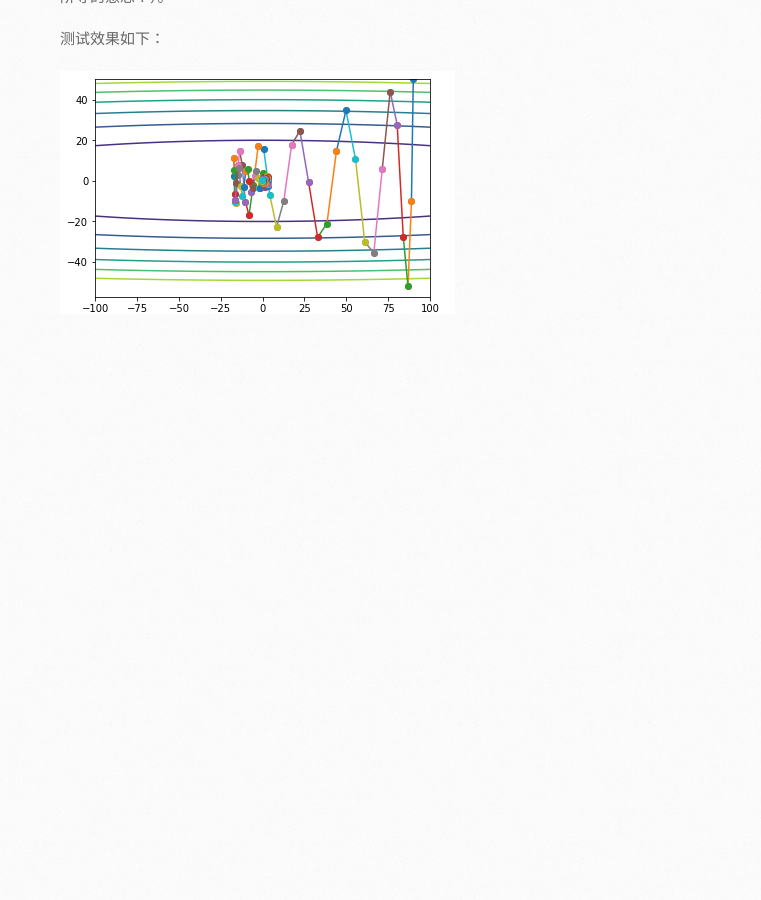
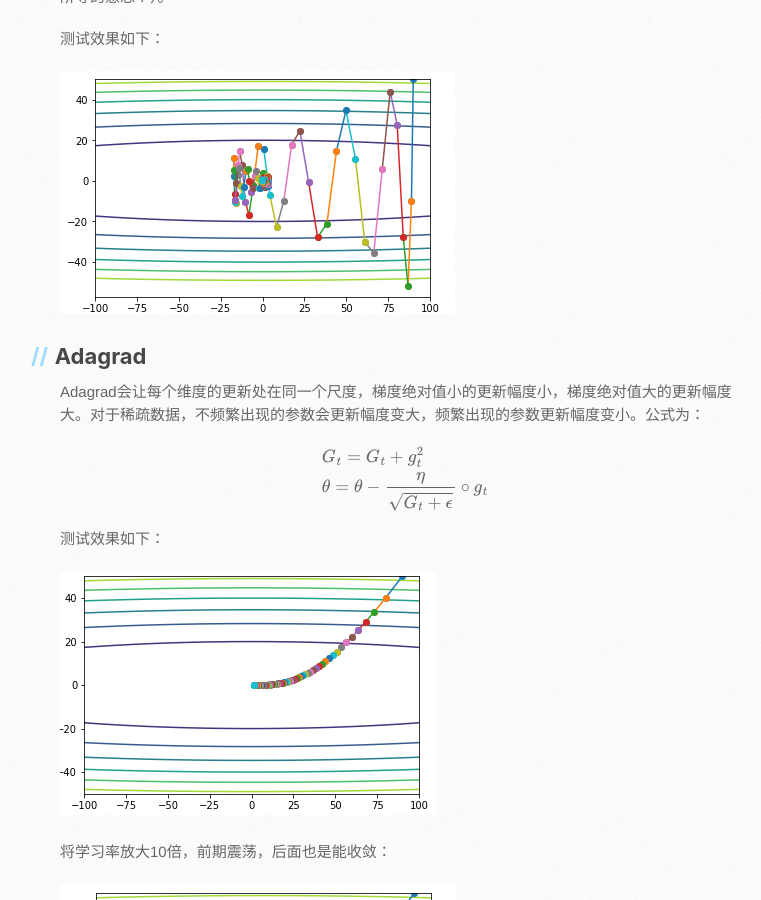
Before and after one commit to hahadsg/hahadsg.github.io, a Jekyll site: the page built from MachineLearning/deep_learning/gradient_descent.md, in a window 1280 px wide and 900 px high, scrolled down 2230 px. Shown: the whole window, without its empty margins (110-871 px from the left). Built offline with Jekyll 4.4.1, drawn with Linux system fonts in a browser that asks for light colours; our own code applies the rules of GitHub Pages for plain Markdown files; formulas are drawn with MathJax 3; the repository's description, which GitHub fills in, is left out; before the commit the page ends 2593 px from its top, so only the background shows below that.

Commit message:
update ML/DL/GD

```diff
--- a/MachineLearning/deep_learning/gradient_descent.md
+++ b/MachineLearning/deep_learning/gradient_descent.md
@@ -78,3 +78,22 @@ NAG可以理解为提前预估参数的下个位置大概在哪里，预估的
 测试效果如下：
 
 ![](./assets/gradient_descent/test_momentum.png)
+
+## Adagrad
+
+Adagrad会让每个维度的更新处在同一个尺度，梯度绝对值小的更新幅度小，梯度绝对值大的更新幅度大。对于稀疏数据，不频繁出现的参数会更新幅度变大，频繁出现的参数更新幅度变小。公式为：
+
+$$
+\begin{align}
+&G_t = G_t + g_t^2 \\
+&\theta = \theta - \frac{\eta}{\sqrt{G_t + \epsilon}} \circ g_t \\
+\end{align}
+$$
+
+测试效果如下：
+
+![](./assets/gradient_descent/test_adagrad.png)
+
+将学习率放大10倍，前期震荡，后面也是能收敛：
+
+![](./assets/gradient_descent/test_adagrad_lrx10.png)
```
Also changed, not shown: MachineLearning/index.md (+1 -0 lines), code/markdown/markdown_math.md (+1 -2 lines), MachineLearning/deep_learning/assets/gradient_descent/test_adagrad.png (added), MachineLearning/deep_learning/assets/gradient_descent/test_adagrad_lrx10.png (added).
